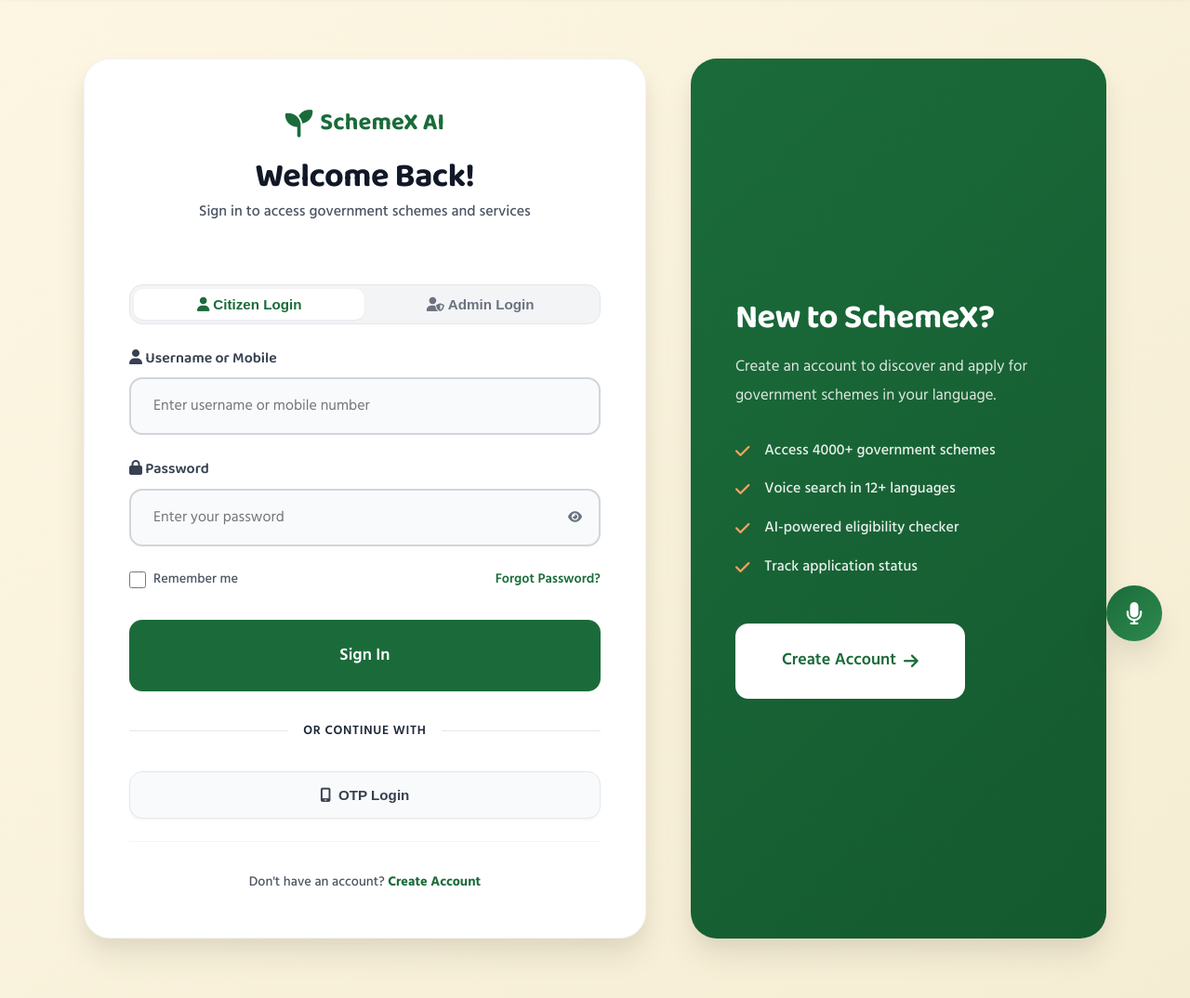
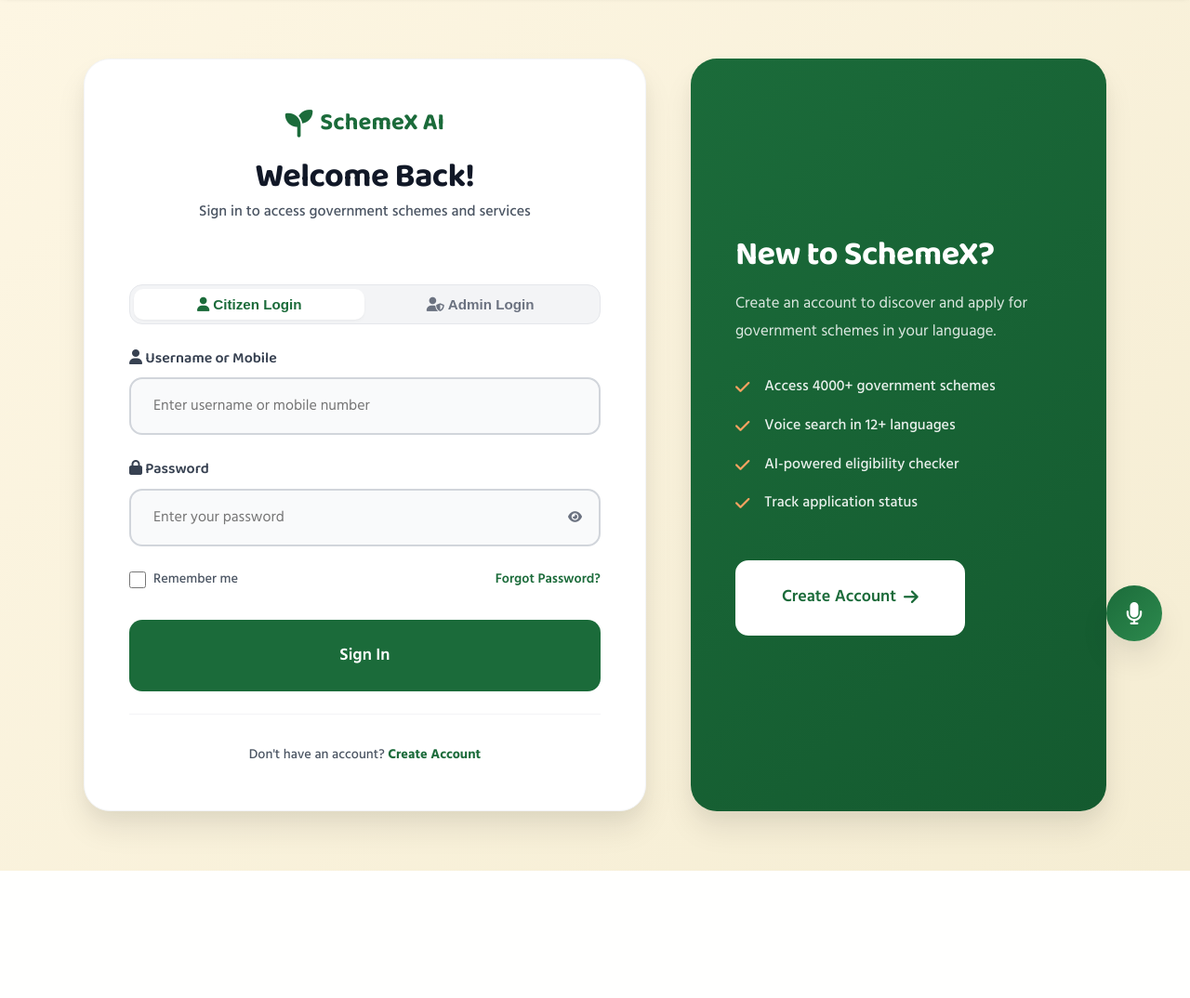
Before and after one commit to hackiteam24/schemeX, a Django app: page /login/ in a window 1280 px wide. Shown: the part 80-1154 px from the top of the page at 93% size. After the commit the page ends 1017 px from the top, so only its background shows below. Run offline with Django 5.2, Linux system fonts and the light colour scheme; parts of the project's set-up code (start-up, migrations or seed data) failed here and were passed over; some libraries are stand-ins or nearby versions.

Commit message:
Update login.html

```diff
--- a/frontend/templates/auth/login.html
+++ b/frontend/templates/auth/login.html
@@ -120,17 +120,7 @@ Login - SchemeX AI
                     </span>
                 </button>
 
-                <div class="auth-divider">
-                    <span>or continue with</span>
-                </div>
-
-                <div class="social-login">
-                    <button type="button" class="social-btn">
-                        <i class="fa-solid fa-mobile-screen"></i>
-                        OTP Login
-                    </button>
-                </div>
-            </form>
+              </form>
 
             <div class="auth-footer">
                 <p>Don't have an account? <a href="{% url 'register' %}">Create Account</a></p>
```
